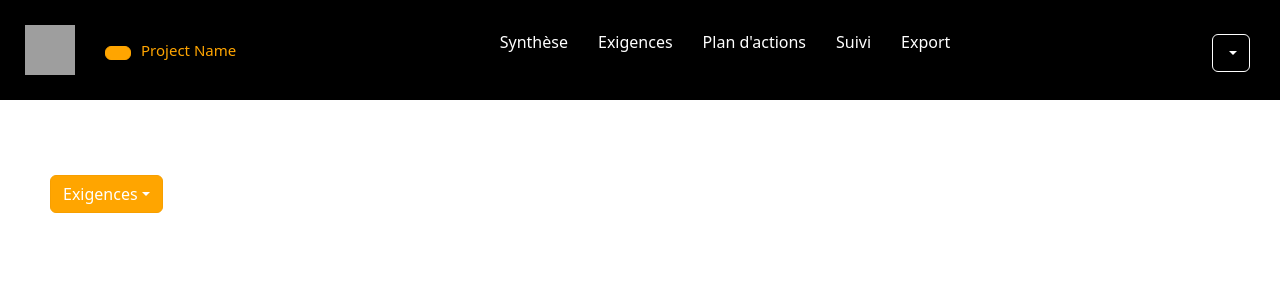
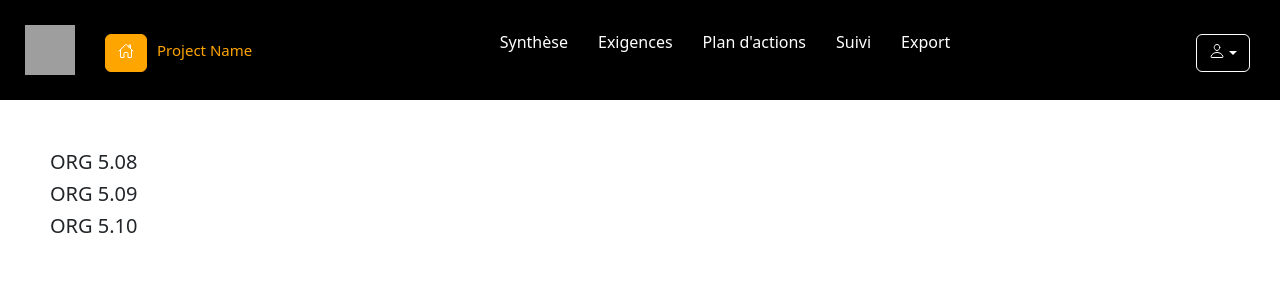
Before and after one commit to louison77/App, a React (Create React App) app in the folder app/: page /Gestion/Exigences in a window 1280 px wide. Shown: the top 300 px of the page. Built offline with nearby package versions, Linux system fonts and the light colour scheme; grey boxes are pictures that could not be loaded.

Commit message:
Change exigences barre

```diff
--- a/app/src/components/GestionPage/Exigences.jsx
+++ b/app/src/components/GestionPage/Exigences.jsx
@@ -1,8 +1,8 @@
 import React from "react";
 import { useState } from "react";
-import Dropdown from "react-bootstrap/Dropdown";
+
 import Button from "react-bootstrap/Button";
-import DropdownButton from "react-bootstrap/DropdownButton";
+
 import Collapse from "react-bootstrap/Collapse";
 import "bootstrap/dist/css/bootstrap.min.css";
 import TableauNiveau from "./TableauNiveau";
@@ -407,13 +407,16 @@ const Exigences = () => {
       <div>
         <div className="page">
           <div className="BarreDéroulé">
-            <DropdownButton className="dropbtn" title="Exigences">
-              {exigences.map((exige) => (
-                <Dropdown.Item onClick={(e) => toggleVisibility(e, exige.Id)}>
-                  {exige.Id}
-                </Dropdown.Item>
-              ))}
-            </DropdownButton>
+            {exigences.map((exige) => (
+              <h5
+                className={
+                  activeID === exige.Id ? "OrangeExigence" : "BlackExigences"
+                }
+                onClick={(e) => toggleVisibility(e, exige.Id)}
+              >
+                {exige.Id}
+              </h5>
+            ))}
           </div>
         </div>
       </div>
--- a/app/src/styles/components/GestionStyle/_exigences.css
+++ b/app/src/styles/components/GestionStyle/_exigences.css
@@ -113,31 +113,7 @@
     padding-top: 5px;
 }
 
-.dropbtn > button {
-    margin-top: 25px;
-    --bs-btn-bg: orange;
-    --bs-btn-border-color: #F79F00;
-}
 
-.dropbtn > button:hover {
-    --bs-btn-hover-bg: orange;
-    --bs-btn-hover-border-color: #F79F00;
-}
-
-.dropbtn > button:active {
-    --bs-btn-active-bg: #E89600;
-    --bs-btn-active-border-color: #DB8D00;
-}
-
-.dropbtn > button:focus {
-    --bs-btn-focus-bg: orange;
-    --bs-btn-focus-border-color: #F79F00;
-}
-
-.dropbtn.show > button {
-    --bs-btn-active-bg: #E89600;
-    --bs-btn-active-border-color: #DB8D00;
-}
 
 .GuidePart{
     display: flex;
```
